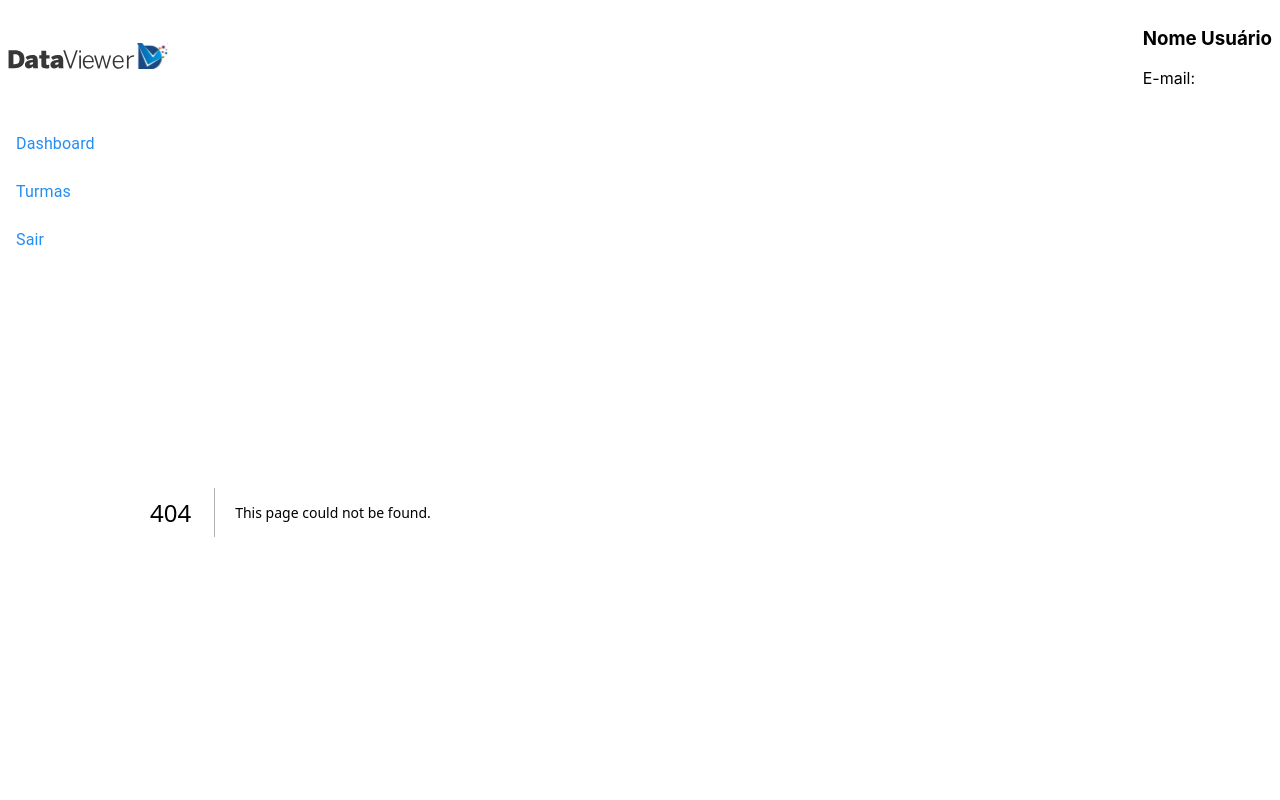
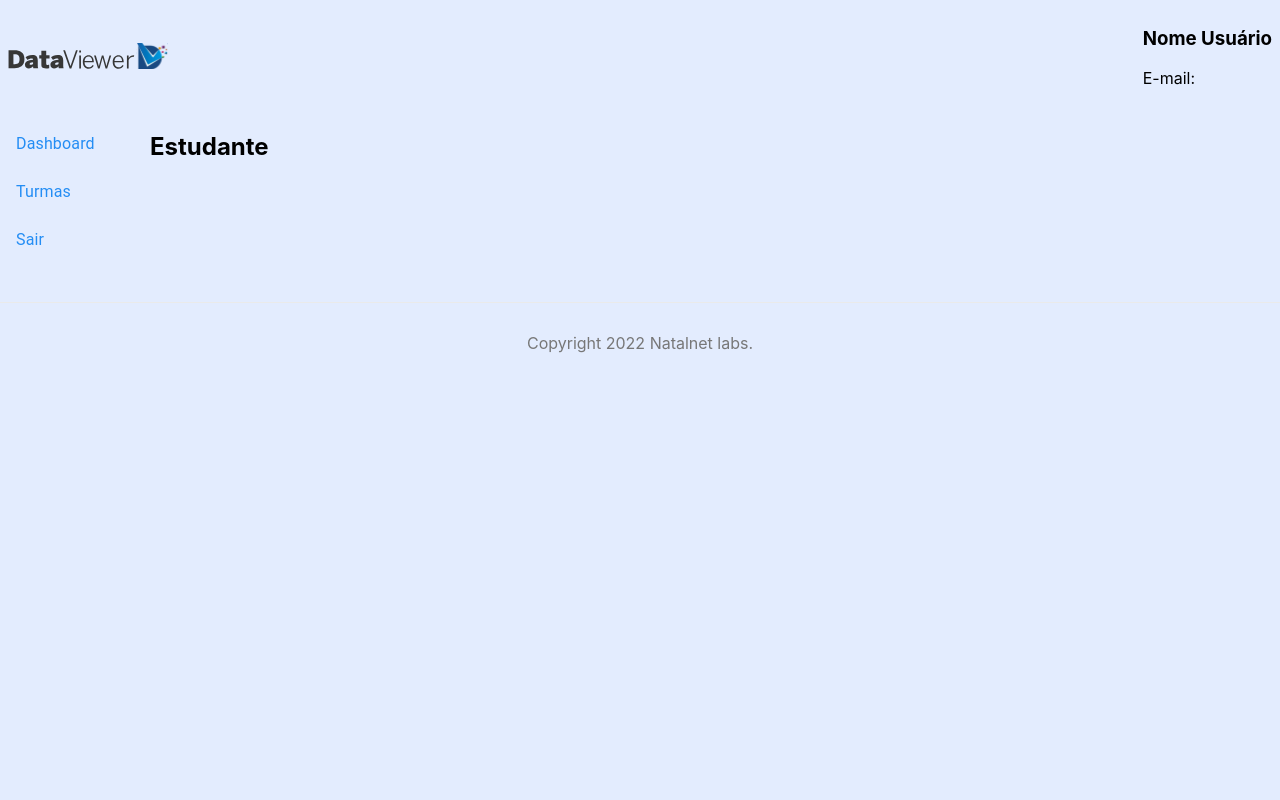
Before and after one commit to Natalnet/dataviewer-beta, a Next.js app in the folder frontend/: page /students/1 in a window 1280 px wide. Before the commit this address had no page. Shown: the top 800 px of the page. Built offline with nearby package versions, Linux system fonts and the light colour scheme.

Commit message:
Página inicial para um estudante

```diff
--- /dev/null
+++ b/frontend/pages/students/[idStudent].js
@@ -0,0 +1,15 @@
+import { Box } from '@mui/material'
+
+import styles from '../../styles/Home.module.css'
+
+function StudentPage() {
+  return (
+    <Box sx={{ flexGrow: 1 }}>
+      <div className={styles.maincontainer}>
+        <h2>Estudante</h2>
+      </div>
+    </Box>
+  )
+}
+
+export default StudentPage
```
